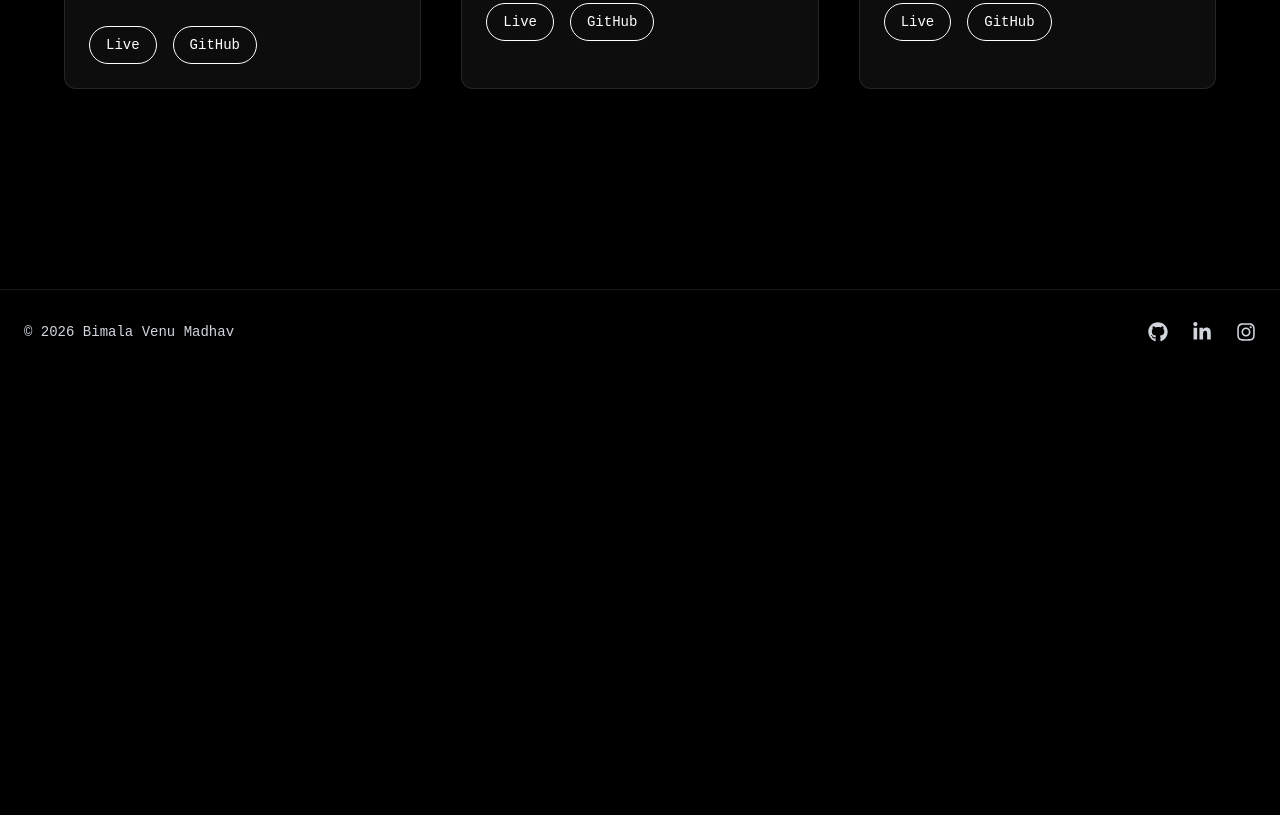
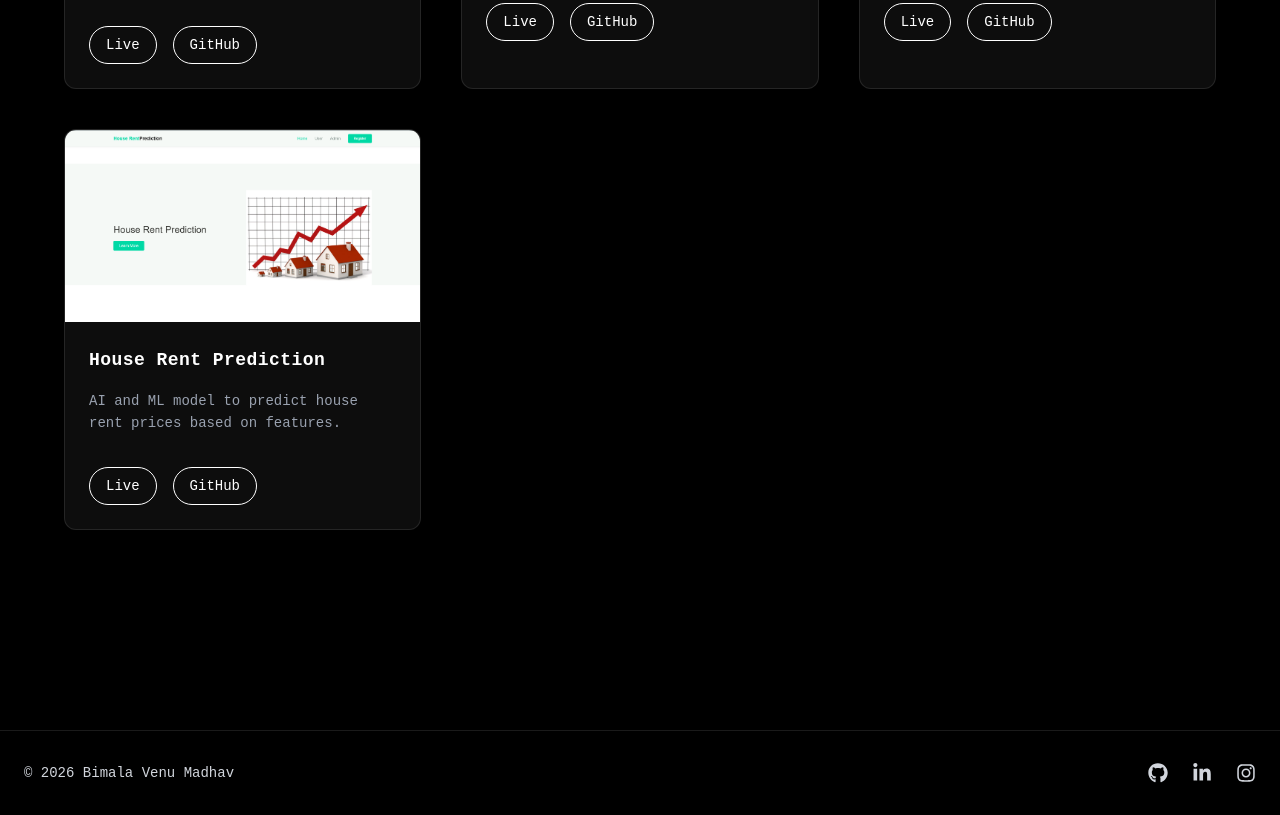
Before and after one commit to BIMALA-VENU-MADHAV/Portfolio, a React (Vite) app: page /projects in a window 1280 px wide. Shown: the part 1120-1935 px from the top of the page. Before the commit the page ends 1494 px from the top, so only its background shows below. Built offline with nearby package versions, Linux system fonts and the light colour scheme; a web font is replaced by a local one.

Commit message:
Added a new project

```diff
--- a/src/Pages/Project.jsx
+++ b/src/Pages/Project.jsx
@@ -49,6 +49,14 @@ const projects = [
     live: "https://dog-breed-classification-49ux.onrender.com/",
     github: "https://github.com/BIMALA-VENU-MADHAV/Dog-Breed-Classification",
 
+  },
+  {
+    title: "House Rent Prediction",
+    description:
+      "AI and ML model to predict house rent prices based on features.",
+    image: "/projects/houserent.png",
+    live: "https://house-rent-prediction-uizh.onrender.com",
+    github: "https://github.com/BIMALA-VENU-MADHAV/House-Rent-Prediction",
   },
 ];
 
```
Also changed, not shown: public/projects/houserent.png (added).
